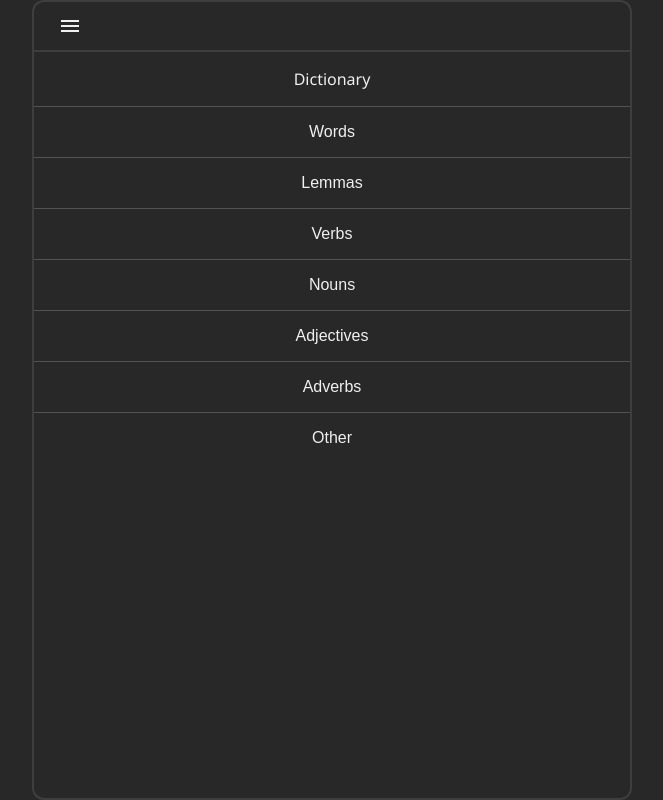
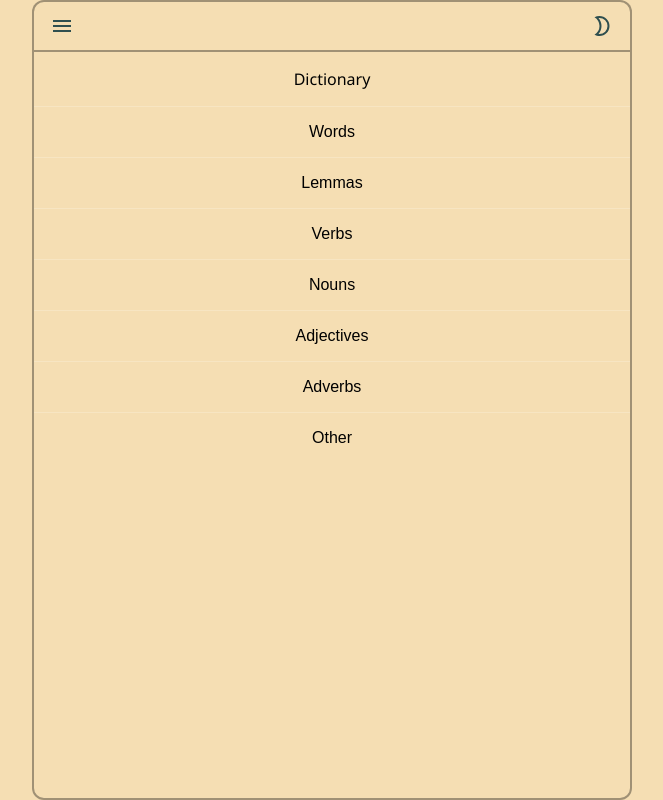
Before and after one commit to fertilis/lexico, a Next.js app in the folder ui/: page /menu in a window 1280 px wide. Shown: the whole page, without its empty margins (308-971 px from the left). Built offline with nearby package versions, Linux system fonts and the light colour scheme.

Commit message:
Light theme

```diff
--- a/ui/src/app/globals.css
+++ b/ui/src/app/globals.css
@@ -1,16 +1,33 @@
 :root {
-  --background: #282828;
+  --background: #232323;
   --foreground: #f0f0f0;
+  --icon-color: #f0f0f0;
   --border-color: rgba(255, 255, 255, 0.1);
   --button-hover-color: rgba(255, 255, 255, 0.1);
   --highlighted-text-color: #fff9c4;
+  --annotation-color: #87ceeb;
   --max-width: 600px;
   --max-height: 900px;
   --top-row-height: 50px;
   --font-size-default: 0.8em;
   --font-size-big: 1.3em; /*relative to default font size*/
-  --font-size-small: 0.9em; /*relative to default font size*/
   --font-size-button: 1.0em; /*relative to default font size*/
+  color-scheme: dark;
+}
+
+/*
+Light theme colors
+ */
+.light_theme,
+[data-theme="light"] {
+  --background: wheat;
+  --foreground: black; /*#1a1a1a;*/
+  --icon-color: darkslategray;
+  --border-color: rgba(0, 0, 0, 0.35);
+  --button-hover-color: rgba(0, 0, 0, 0.08);
+  --highlighted-text-color: maroon;
+  --annotation-color: blue;
+  color-scheme: light;
 }
 
 html,
@@ -46,10 +63,6 @@ a {
   text-decoration: none;
 }
 
-html {
-  color-scheme: dark;
-}
-
 /* Main box container */
 .main_box {
   width: 100%;
@@ -71,9 +84,16 @@ html {
   flex-shrink: 0;
   display: flex;
   align-items: center;
-  padding: 0 16px;
+  padding: 0 8px;
   padding-top: env(safe-area-inset-top, 0);
   border-bottom: 2px solid var(--border-color);
+}
+
+.top_row_center {
+  flex: 1;
+  display: flex;
+  justify-content: center;
+  align-items: center;
 }
 
 /* Bottom row for content */
--- a/ui/src/app/layout.tsx
+++ b/ui/src/app/layout.tsx
@@ -4,6 +4,7 @@ import "./globals.css";
 import StoreProvider from "./StoreProvider";
 import MenuButton from "@/components/MenuButton";
 import CurrentArticleIndex from "@/components/CurrentArticleIndex";
+import ThemeButton from "@/components/ThemeButton";
 
 const notoSans = Noto_Sans({
   subsets: ["latin", "greek"],
@@ -28,14 +29,16 @@ export default function RootLayout({
   children: React.ReactNode;
 }>) {
   return (
-    <html lang="en">
+    <html lang="en" className="light_theme">
       <body className={notoSans.variable}>
         <StoreProvider>
           <div className="main_box">
             <div className="top_row">
               <MenuButton />
-              <CurrentArticleIndex />
-              <div style={{ width: "40px", flexShrink: 0 }} />
+              <div className="top_row_center">
+                <CurrentArticleIndex />
+              </div>
+              <ThemeButton />
             </div>
             <div className="bottom_row">
               {children}
--- a/ui/src/components/Common.module.css
+++ b/ui/src/components/Common.module.css
@@ -23,6 +23,7 @@
   display: block;
   width: 24px;
   height: 24px;
+  color: var(--icon-color);
 }
 
 .message {
@@ -88,11 +89,11 @@
 }
 
 .annotation {
-  color: #87ceeb;
+  color: var(--annotation-color);
   font-style: italic;
 }
 
 .article_header {
-  font-size: 1.2em;
+  font-size: var(--font-size-big);
   color: var(--highlighted-text-color);
 }
--- a/ui/src/components/CurrentArticleIndex.tsx
+++ b/ui/src/components/CurrentArticleIndex.tsx
@@ -12,7 +12,7 @@ export default function CurrentArticleIndex() {
     return null;
   }
   return (
-    <div style={{textAlign: "center", flex: 1}}>
+    <div style={{textAlign: "center"}}>
       {articleIndex}
     </div>
   );
--- /dev/null
+++ b/ui/src/components/ThemeButton.module.css
@@ -0,0 +1,4 @@
+.theme_button {
+  padding: 8px;
+  border-radius: 4px;
+}
--- /dev/null
+++ b/ui/src/components/ThemeButton.tsx
@@ -0,0 +1,47 @@
+"use client";
+
+import { useEffect, useState } from "react";
+import styles from "./ThemeButton.module.css";
+import commonStyles from "./Common.module.css";
+
+export default function ThemeButton() {
+  // Initialize to true since layout.tsx has className="light_theme" on html
+  const [isLight, setIsLight] = useState(true);
+
+  useEffect(() => {
+    // Sync theme state from HTML element (in case it was changed elsewhere)
+    const htmlElement = document.documentElement;
+    const hasLightTheme = htmlElement.classList.contains("light_theme");
+    setIsLight(hasLightTheme);
+  }, []);
+
+  const handleClick = () => {
+    const htmlElement = document.documentElement;
+    if (isLight) {
+      htmlElement.classList.remove("light_theme");
+      setIsLight(false);
+    } else {
+      htmlElement.classList.add("light_theme");
+      setIsLight(true);
+    }
+  };
+
+  return (
+    <button
+      onClick={handleClick}
+      className={`${commonStyles.button} ${styles.theme_button}`}
+      aria-label="Toggle theme"
+    >
+      <svg
+        xmlns="http://www.w3.org/2000/svg"
+        height="24px"
+        viewBox="0 -960 960 960"
+        width="24px"
+        fill="currentColor"
+        className={commonStyles.button_icon}
+      >
+        <path d="M380-160q133 0 226.5-93.5T700-480q0-133-93.5-226.5T380-800h-21q-10 0-19 2 57 66 88.5 147.5T460-480q0 89-31.5 170.5T340-162q9 2 19 2h21Zm0 80q-53 0-103.5-13.5T180-134q93-54 146.5-146T380-480q0-108-53.5-200T180-826q46-27 96.5-40.5T380-880q83 0 156 31.5T663-763q54 54 85.5 127T780-480q0 83-31.5 156T663-197q-54 54-127 85.5T380-80Zm80-400Z" />
+      </svg>
+    </button>
+  );
+}
--- a/ui/src/components/lemma_article/GrammarBlock.module.css
+++ b/ui/src/components/lemma_article/GrammarBlock.module.css
@@ -1,5 +1,4 @@
 .grammar_block {
   width: 100%;
   text-align: left;
-  font-size: var(--font-size-small);
 }
```
Also changed, not shown: ui/public/theme.svg (added).
